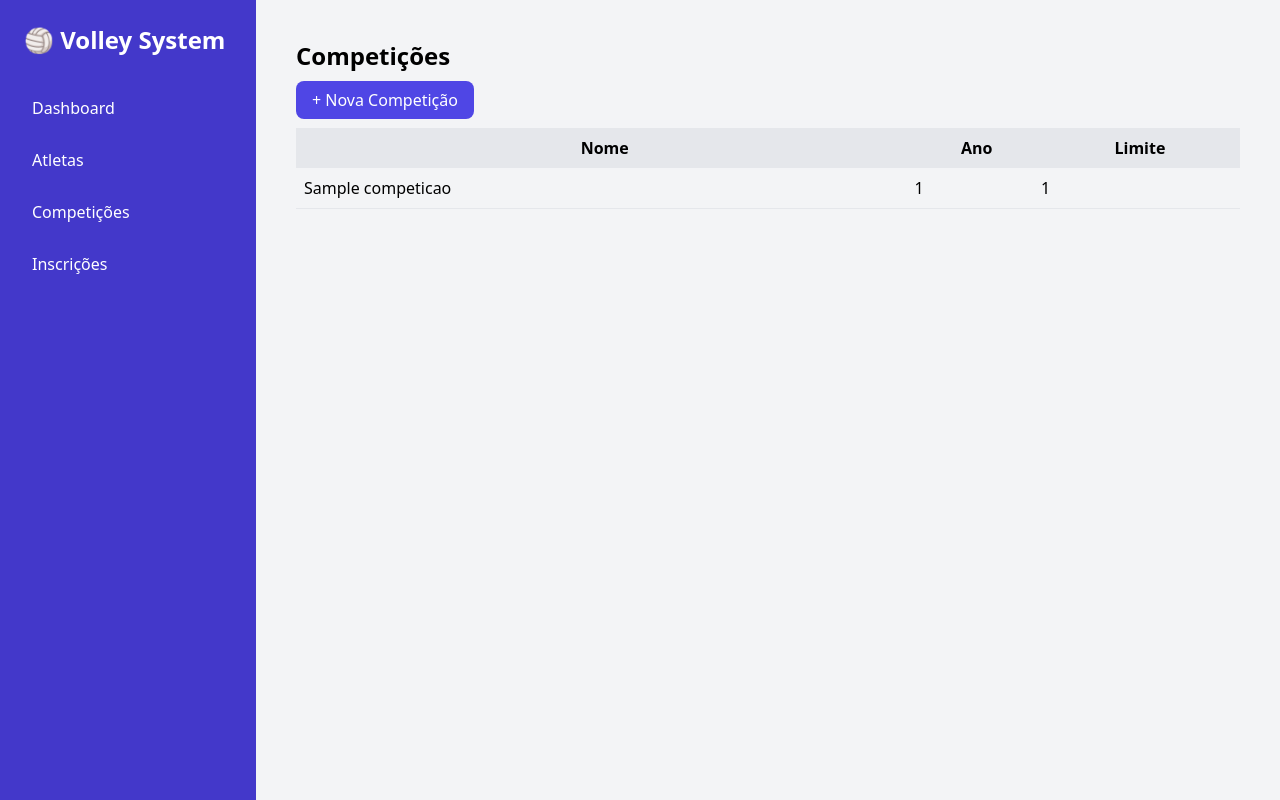
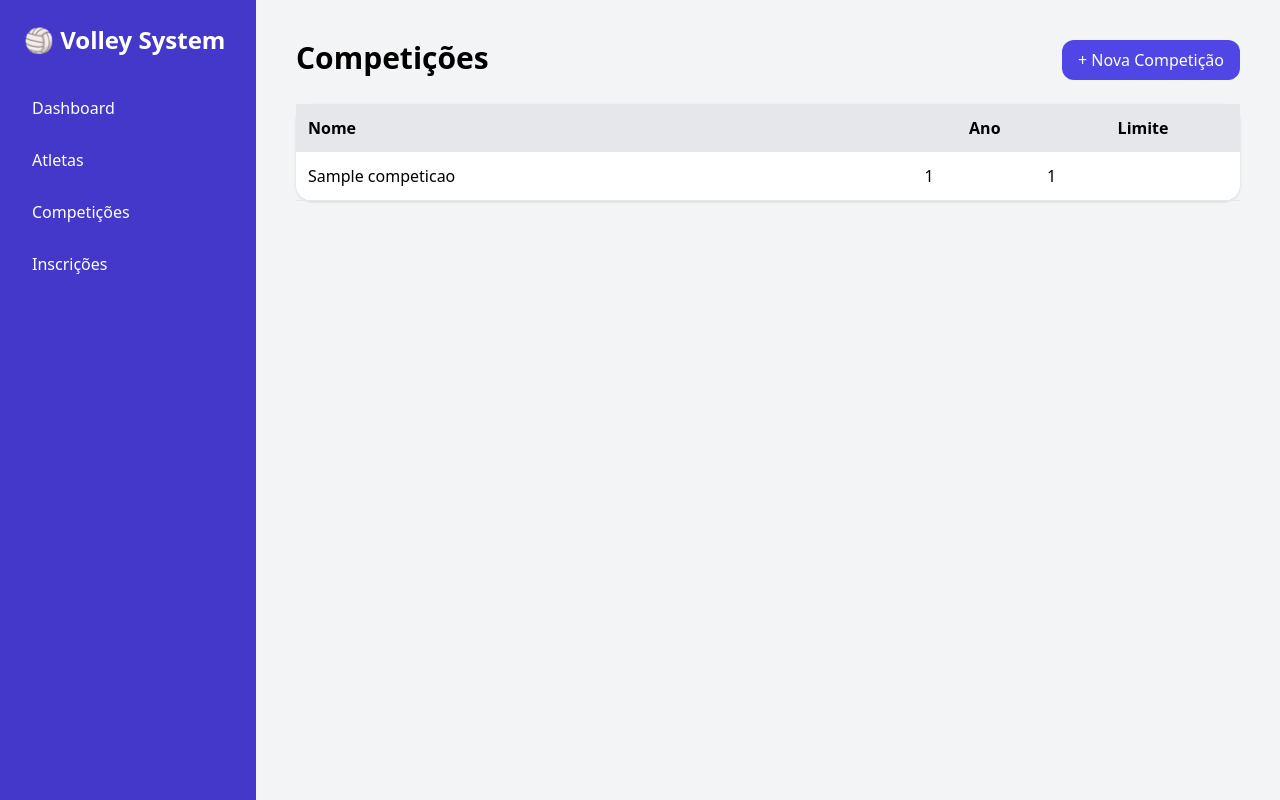
Before and after one commit to pepeuloureirob/volley-coach-system, a Flask app: page /competicoes in a window 1280 px wide. Run offline with Flask 3, Linux system fonts and the light colour scheme; tables that the repository leaves empty hold one stand-in row (values such as "Sample post"); some libraries are stand-ins or nearby versions.

Commit message:
Update competicoes.html

```diff
--- a/templates/competicoes.html
+++ b/templates/competicoes.html
@@ -1,29 +1,35 @@
 {% extends 'base.html' %}
 {% block content %}
 
-<h1 class="text-2xl font-bold mb-4">Competições</h1>
+<div class="flex justify-between mb-6">
+    <h2 class="text-3xl font-bold">Competições</h2>
 
-<a href="/cadastrar_competicao" class="bg-indigo-600 text-white px-4 py-2 rounded-lg">
-+ Nova Competição
-</a>
+    <a href="/cadastrar_competicao"
+       class="bg-indigo-600 text-white px-4 py-2 rounded-xl">
+        + Nova Competição
+    </a>
+</div>
 
-<table class="w-full mt-4">
+<div class="bg-white rounded-2xl shadow">
+<table class="w-full">
 <thead class="bg-gray-200">
 <tr>
-<th class="p-2">Nome</th>
+<th class="p-3 text-left">Nome</th>
 <th>Ano</th>
 <th>Limite</th>
 </tr>
 </thead>
+
 <tbody>
-{% for comp in competicoes %}
-<tr class="border-b">
-<td class="p-2">{{ comp.nome }}</td>
-<td>{{ comp.ano }}</td>
-<td>{{ comp.limite }}</td>
+{% for c in competicoes %}
+<tr class="border-b hover:bg-gray-50">
+<td class="p-3">{{ c.nome }}</td>
+<td>{{ c.ano }}</td>
+<td>{{ c.limite }}</td>
 </tr>
 {% endfor %}
 </tbody>
 </table>
+</div>
 
 {% endblock %}
```
